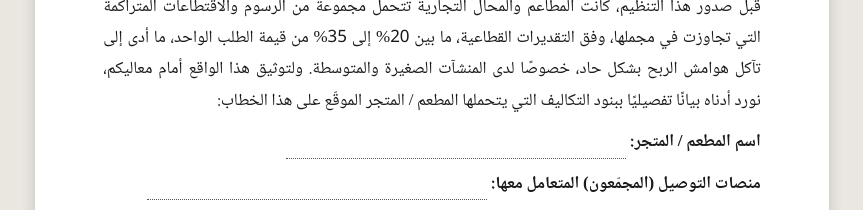
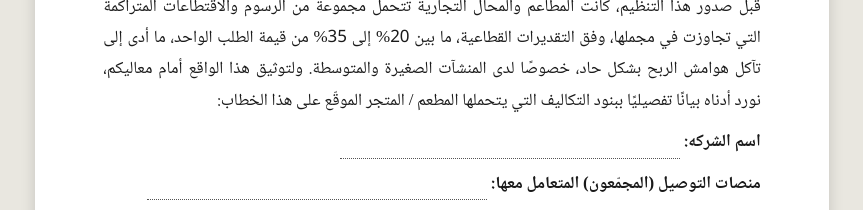
Before and after one commit to dohan9319-ai/Shukran_campaign, a website: page letter.html in a window 1280 px wide. Shown: the part 1180-1390 px from the top of the page, without its empty margins (208-1071 px from the left). Drawn offline with Linux system fonts and the light colour scheme.

Commit message:
Update letter.html

```diff
--- a/letter.html
+++ b/letter.html
@@ -120,7 +120,7 @@
   <h2>واقع التكاليف الحالية التي يتحملها المطعم / المتجر</h2>
   <p>قبل صدور هذا التنظيم، كانت المطاعم والمحال التجارية تتحمل مجموعة من الرسوم والاقتطاعات المتراكمة التي تجاوزت في مجملها، وفق التقديرات القطاعية، ما بين 20% إلى 35% من قيمة الطلب الواحد، ما أدى إلى تآكل هوامش الربح بشكل حاد، خصوصًا لدى المنشآت الصغيرة والمتوسطة. ولتوثيق هذا الواقع أمام معاليكم، نورد أدناه بيانًا تفصيليًا ببنود التكاليف التي يتحملها المطعم / المتجر الموقّع على هذا الخطاب:</p>
 
-  <div class="field">اسم المطعم / المتجر: <span class="line"></span></div>
+  <div class="field">اسم الشركه: <span class="line"></span></div>
   <div class="field">منصات التوصيل (المجمّعون) المتعامل معها: <span class="line"></span></div>
 
   <table>
```
